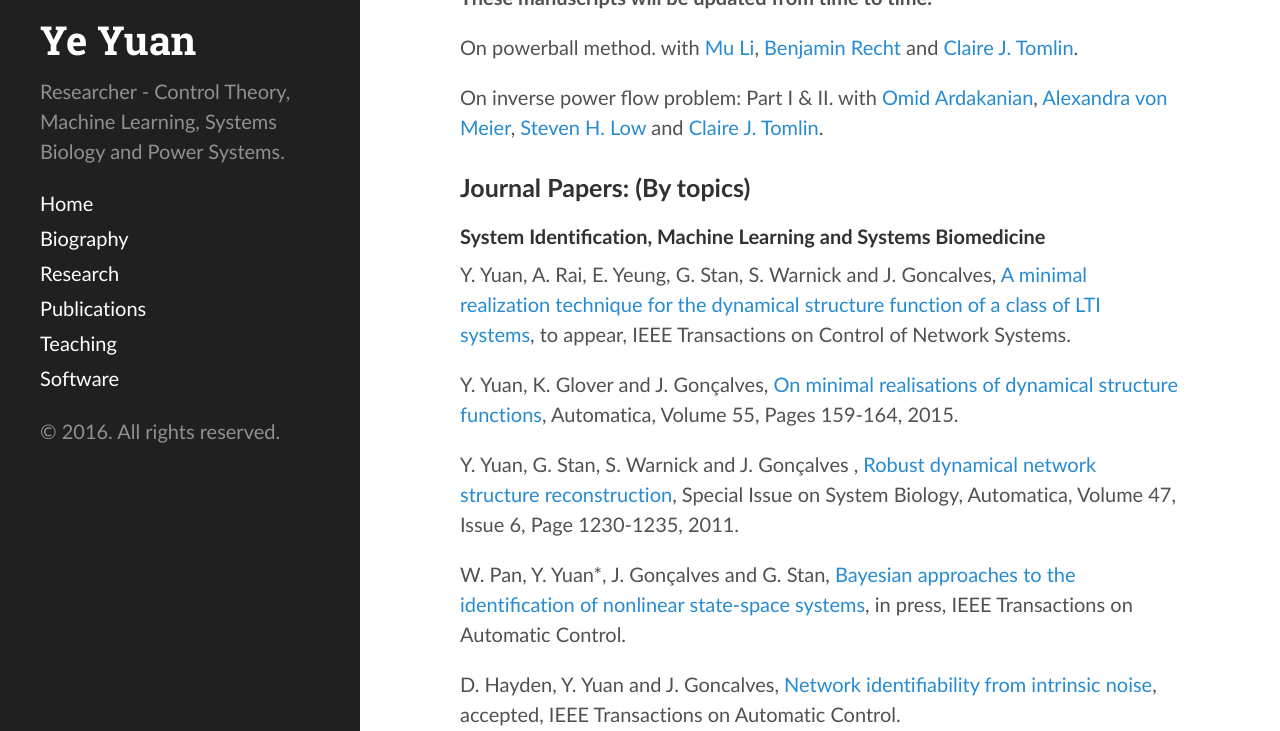
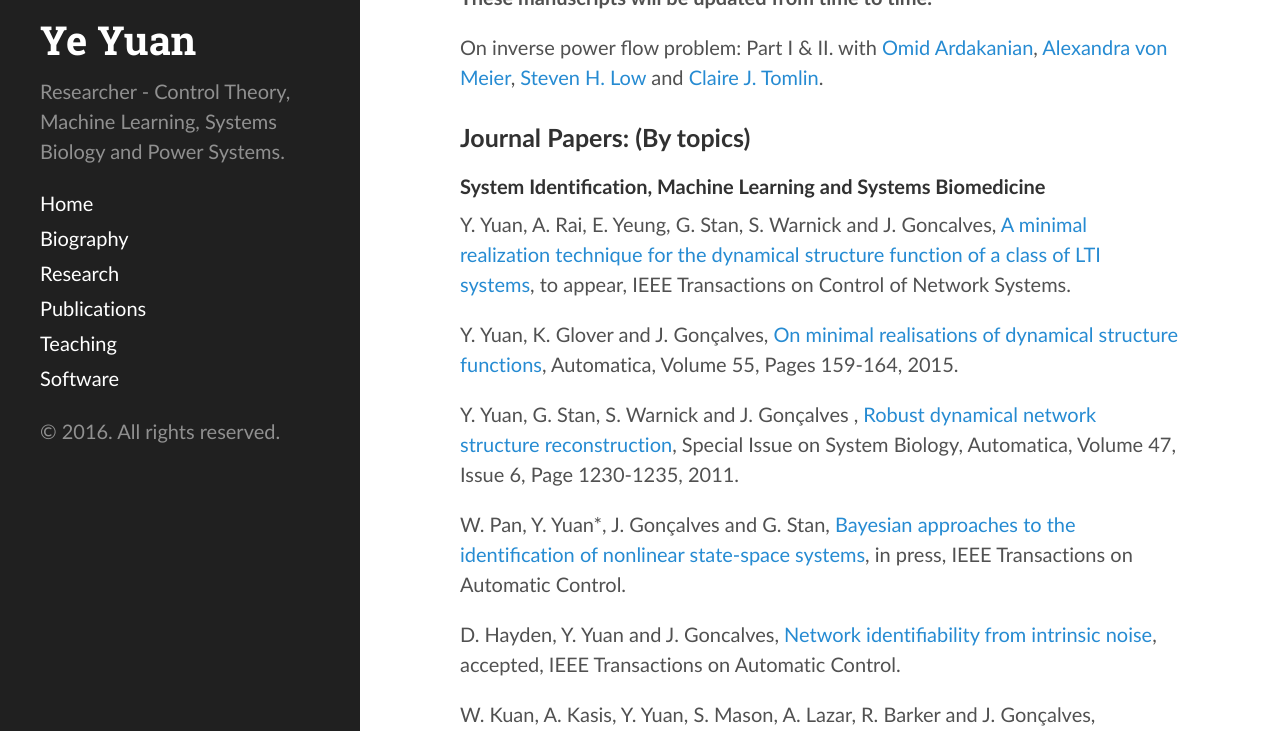
Before and after one commit to yy311/yy311.github.io, a Jekyll site: the page built from publication.md, in a window 1280 px wide and 900 px high, cut to the strip 169-900 px from the top of the window. Built offline with Jekyll 4.4.1, drawn with Linux system fonts in a browser that asks for light colours.

Commit message:
Update publication.md

```diff
--- a/publication.md
+++ b/publication.md
@@ -5,8 +5,6 @@ layout: page
 <h3>Working Papers:</h3>
 
 <b>These manuscripts will be updated from time to time. </b>
-
-On powerball method. with [Mu Li](http://www.cs.cmu.edu/~muli/), [Benjamin Recht](http://www.eecs.berkeley.edu/~brecht/) and [Claire J. Tomlin](http://www.eecs.berkeley.edu/~tomlin/).
 
 On inverse power flow problem: Part I & II. with [Omid Ardakanian](http://blizzard.cs.uwaterloo.ca/~oardakan/), [Alexandra von Meier](https://www.eecs.berkeley.edu/Faculty/Homepages/vonmeier.html), [Steven H. Low](http://netlab.caltech.edu/~slow/) and [Claire J. Tomlin](http://www.eecs.berkeley.edu/~tomlin/).
 
```
